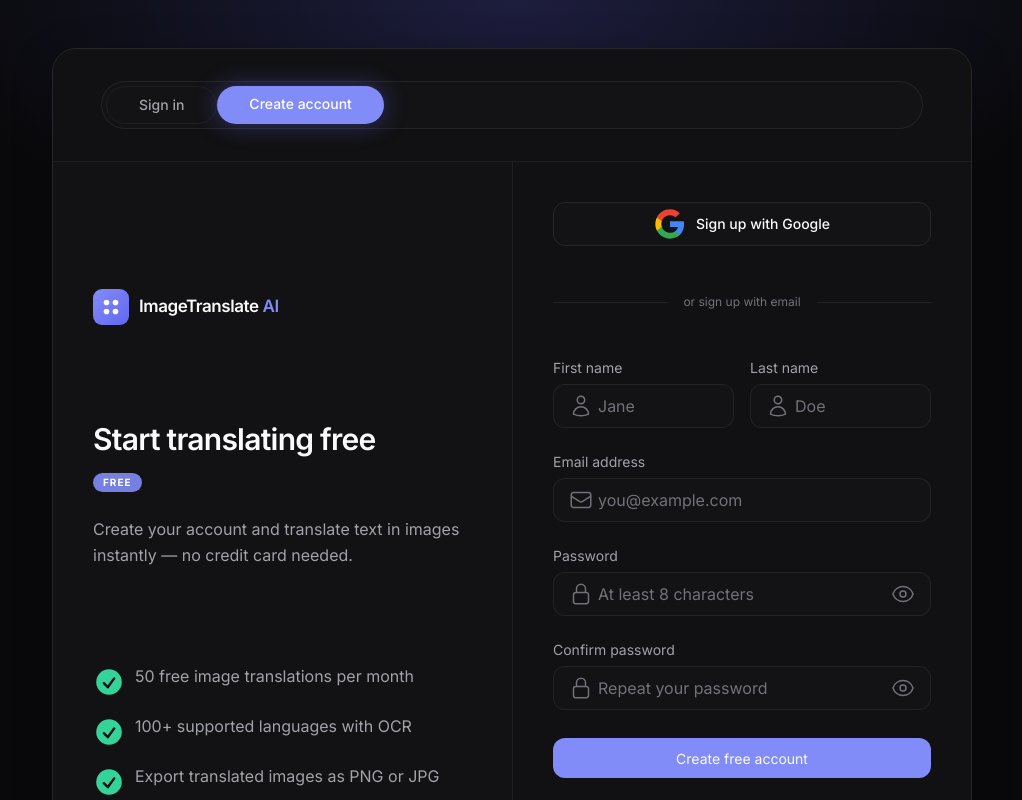
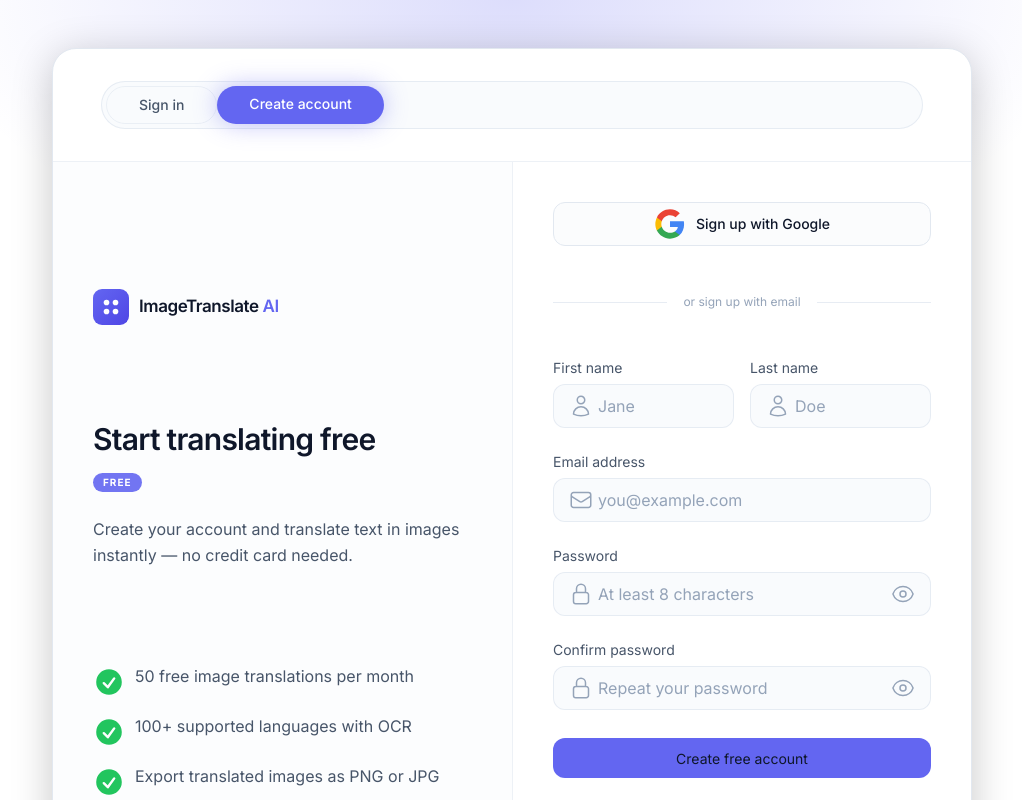
Before and after one commit to homayounalipour/sample-work, a Next.js app: page /register in a window 1280 px wide. Shown: the top 800 px of the page, without its empty margins (128-1150 px from the left). Built offline with nearby package versions, Linux system fonts and the light colour scheme; no server answers.

Commit message:
Add the theme(dark & light mode & system)

```diff
--- a/src/app/layout.tsx
+++ b/src/app/layout.tsx
@@ -3,6 +3,7 @@
 import '@/styles/globals.css';
 import React from 'react';
 import Providers from '@/providers/Providers';
+import {getThemeInitScript} from '@/lib/config/theme';
 
 const vazirmatn = Vazirmatn({
   variable: '--font-vazirmatn',
@@ -22,9 +23,16 @@
   return (
     <html
       lang="en"
-      className={`${vazirmatn.variable} dark-mode h-full antialiased`}
+      className={`${vazirmatn.variable} h-full antialiased`}
       suppressHydrationWarning
     >
+      <head>
+        <script
+          dangerouslySetInnerHTML={{
+            __html: getThemeInitScript(),
+          }}
+        />
+      </head>
       <body className="flex min-h-full flex-col bg-background text-text">
         <Providers>{children}</Providers>
       </body>
--- a/src/components/SettingsPanel.tsx
+++ b/src/components/SettingsPanel.tsx
@@ -8,12 +8,36 @@
 import type {OcrProviderId, TranslationProviderId} from '@/lib/providers/types';
 import {resetUserSettings} from '@/lib/config/userSettings';
 import {useUserSettings} from '@/hooks/useUserSettings';
+import {useTheme} from '@/contexts/ThemeContext';
+import type {Theme} from '@/lib/config/theme';
+
+const THEME_OPTIONS: {id: Theme; name: string; description: string}[] = [
+  {id: 'light', name: 'Light', description: 'Always use light mode'},
+  {id: 'dark', name: 'Dark', description: 'Always use dark mode'},
+  {id: 'system', name: 'System', description: 'Match your device settings'},
+];
 
 export default function SettingsPanel() {
   const {settings, updateSettings} = useUserSettings();
+  const {theme, setTheme} = useTheme();
 
   return (
     <div className="mx-auto flex w-full max-w-2xl flex-col gap-6">
+      <section className="overflow-visible rounded-(--radius-lg) border border-border bg-surface p-4 sm:p-6">
+        <h2 className="text-body-md font-semibold text-text">Appearance</h2>
+        <p className="mt-1 text-caption text-text-muted">
+          Choose how the app looks on your device.
+        </p>
+        <div className="mt-4">
+          <Select<Theme>
+            label="Theme"
+            value={theme}
+            options={THEME_OPTIONS}
+            onChange={setTheme}
+          />
+        </div>
+      </section>
+
       <section className="overflow-visible rounded-(--radius-lg) border border-border bg-surface p-4 sm:p-6">
         <h2 className="text-body-md font-semibold text-text">OCR Engine</h2>
         <p className="mt-1 text-caption text-text-muted">
--- a/src/components/Sidebar.tsx
+++ b/src/components/Sidebar.tsx
@@ -4,6 +4,7 @@
 import {IconLogo} from '@/kit/icons';
 import {NAV_ITEMS} from '@/constants/navigation';
 import SidebarUserSection from '@/components/SidebarUserSection';
+import ThemeToggle from '@/components/ThemeToggle';
 import cn from '@/utils/mergeClassNameTailwind';
 
 type SidebarProps = {
@@ -33,6 +34,7 @@
               <p className="text-caption text-primary">AI</p>
             </div>
           </div>
+          <ThemeToggle />
         </div>
 
         <nav className="flex flex-1 flex-col gap-1 overflow-y-auto">
--- /dev/null
+++ b/src/components/ThemeToggle.tsx
@@ -0,0 +1,28 @@
+'use client';
+
+import IconButton from '@/kit/IconButton';
+import {IconMoon, IconSun} from '@/kit/icons';
+import {useTheme} from '@/contexts/ThemeContext';
+
+export default function ThemeToggle() {
+  const {resolvedTheme, setTheme} = useTheme();
+
+  const toggleTheme = () => {
+    setTheme(resolvedTheme === 'dark' ? 'light' : 'dark');
+  };
+
+  return (
+    <IconButton
+      variant="ghost"
+      size="sm"
+      onClick={toggleTheme}
+      aria-label={
+        resolvedTheme === 'dark'
+          ? 'Switch to light mode'
+          : 'Switch to dark mode'
+      }
+    >
+      {resolvedTheme === 'dark' ? <IconSun /> : <IconMoon />}
+    </IconButton>
+  );
+}
--- /dev/null
+++ b/src/contexts/ThemeContext.tsx
@@ -0,0 +1,76 @@
+'use client';
+
+import {
+  createContext,
+  type PropsWithChildren,
+  useContext,
+  useEffect,
+  useState,
+} from 'react';
+import {
+  applyThemeClass,
+  readStoredTheme,
+  resolveTheme,
+  writeStoredTheme,
+  type ResolvedTheme,
+  type Theme,
+} from '@/lib/config/theme';
+
+type ThemeContextValue = {
+  theme: Theme;
+  resolvedTheme: ResolvedTheme;
+  setTheme: (theme: Theme) => void;
+};
+
+const ThemeContext = createContext<ThemeContextValue | null>(null);
+
+export function ThemeProvider({children}: PropsWithChildren) {
+  const [theme, setThemeState] = useState<Theme>(
+    () => readStoredTheme() ?? 'system',
+  );
+
+  const [resolvedTheme, setResolvedTheme] = useState<ResolvedTheme>(() =>
+    resolveTheme(readStoredTheme() ?? 'system'),
+  );
+
+  useEffect(() => {
+    const resolved = resolveTheme(theme);
+    setResolvedTheme(resolved);
+    applyThemeClass(resolved);
+  }, [theme]);
+
+  useEffect(() => {
+    if (theme !== 'system') {
+      return;
+    }
+
+    const media = window.matchMedia('(prefers-color-scheme: dark)');
+    const onChange = () => {
+      const resolved = resolveTheme('system');
+      setResolvedTheme(resolved);
+      applyThemeClass(resolved);
+    };
+
+    media.addEventListener('change', onChange);
+    return () => media.removeEventListener('change', onChange);
+  }, [theme]);
+
+  const setTheme = (next: Theme) => {
+    setThemeState(next);
+    writeStoredTheme(next);
+  };
+
+  return (
+    <ThemeContext.Provider value={{theme, resolvedTheme, setTheme}}>
+      {children}
+    </ThemeContext.Provider>
+  );
+}
+
+export function useTheme() {
+  const context = useContext(ThemeContext);
+  if (!context) {
+    throw new Error('useTheme must be used inside ThemeProvider');
+  }
+  return context;
+}
--- a/src/kit/icons.tsx
+++ b/src/kit/icons.tsx
@@ -510,3 +510,41 @@
     </svg>
   );
 }
+
+export function IconSun(props: IconProps) {
+  const {className = 'h-4 w-4'} = props;
+  return (
+    <svg
+      className={className}
+      fill="none"
+      viewBox="0 0 24 24"
+      stroke="currentColor"
+      strokeWidth={2}
+    >
+      <path
+        strokeLinecap="round"
+        strokeLinejoin="round"
+        d="M12 3v2.25m6.364.386l-1.591 1.591M21 12h-2.25m-.386 6.364l-1.591-1.591M12 18.75V21m-4.773-4.227l-1.591 1.591M5.25 12H3m4.227-4.773L5.636 5.636M15.75 12a3.75 3.75 0 11-7.5 0 3.75 3.75 0 017.5 0z"
+      />
+    </svg>
+  );
+}
+
+export function IconMoon(props: IconProps) {
+  const {className = 'h-4 w-4'} = props;
+  return (
+    <svg
+      className={className}
+      fill="none"
+      viewBox="0 0 24 24"
+      stroke="currentColor"
+      strokeWidth={2}
+    >
+      <path
+        strokeLinecap="round"
+        strokeLinejoin="round"
+        d="M21.752 15.002A9.718 9.718 0 0118 15.75c-5.385 0-9.75-4.365-9.75-9.75 0-1.33.266-2.597.748-3.752A9.753 9.753 0 003 11.25C3 16.635 7.365 21 12.75 21a9.753 9.753 0 009.002-5.998z"
+      />
+    </svg>
+  );
+}
--- /dev/null
+++ b/src/lib/config/theme.ts
@@ -0,0 +1,59 @@
+export type Theme = 'light' | 'dark' | 'system';
+export type ResolvedTheme = 'light' | 'dark';
+
+export const THEME_STORAGE_KEY = 'translation-app-theme';
+
+const VALID_THEMES = new Set<Theme>(['light', 'dark', 'system']);
+
+export function getSystemTheme(): ResolvedTheme {
+  if (typeof window === 'undefined') {
+    return 'light';
+  }
+
+  return window.matchMedia('(prefers-color-scheme: dark)').matches
+    ? 'dark'
+    : 'light';
+}
+
+export function resolveTheme(preference: Theme): ResolvedTheme {
+  if (preference === 'system') {
+    return getSystemTheme();
+  }
+
+  return preference;
+}
+
+export function readStoredTheme(): Theme | null {
+  if (typeof window === 'undefined') {
+    return null;
+  }
+
+  const raw = localStorage.getItem(THEME_STORAGE_KEY);
+  if (raw === null || !VALID_THEMES.has(raw as Theme)) {
+    return null;
+  }
+
+  return raw as Theme;
+}
+
+export function writeStoredTheme(theme: Theme): void {
+  if (typeof window === 'undefined') {
+    return;
+  }
+
+  localStorage.setItem(THEME_STORAGE_KEY, theme);
+}
+
+export function applyThemeClass(resolved: ResolvedTheme): void {
+  if (typeof document === 'undefined') {
+    return;
+  }
+
+  const root = document.documentElement;
+  root.classList.remove('light-mode', 'dark-mode');
+  root.classList.add(`${resolved}-mode`);
+}
+
+export function getThemeInitScript(): string {
+  return `(function(){try{var k=${JSON.stringify(THEME_STORAGE_KEY)};var s=localStorage.getItem(k);var t=s==='light'||s==='dark'||s==='system'?s:null;var r=t==='light'||t==='dark'?t:window.matchMedia('(prefers-color-scheme: dark)').matches?'dark':'light';document.documentElement.classList.remove('light-mode','dark-mode');document.documentElement.classList.add(r+'-mode');}catch(e){}})();`;
+}
--- a/src/providers/Providers.tsx
+++ b/src/providers/Providers.tsx
@@ -1,7 +1,12 @@
 import {AuthProvider} from '@/contexts/AuthContext';
+import {ThemeProvider} from '@/contexts/ThemeContext';
 import {PropsWithChildren} from 'react';
 
 export default function Providers(props: PropsWithChildren) {
   const {children} = props;
-  return <AuthProvider>{children}</AuthProvider>;
+  return (
+    <ThemeProvider>
+      <AuthProvider>{children}</AuthProvider>
+    </ThemeProvider>
+  );
 }
```
